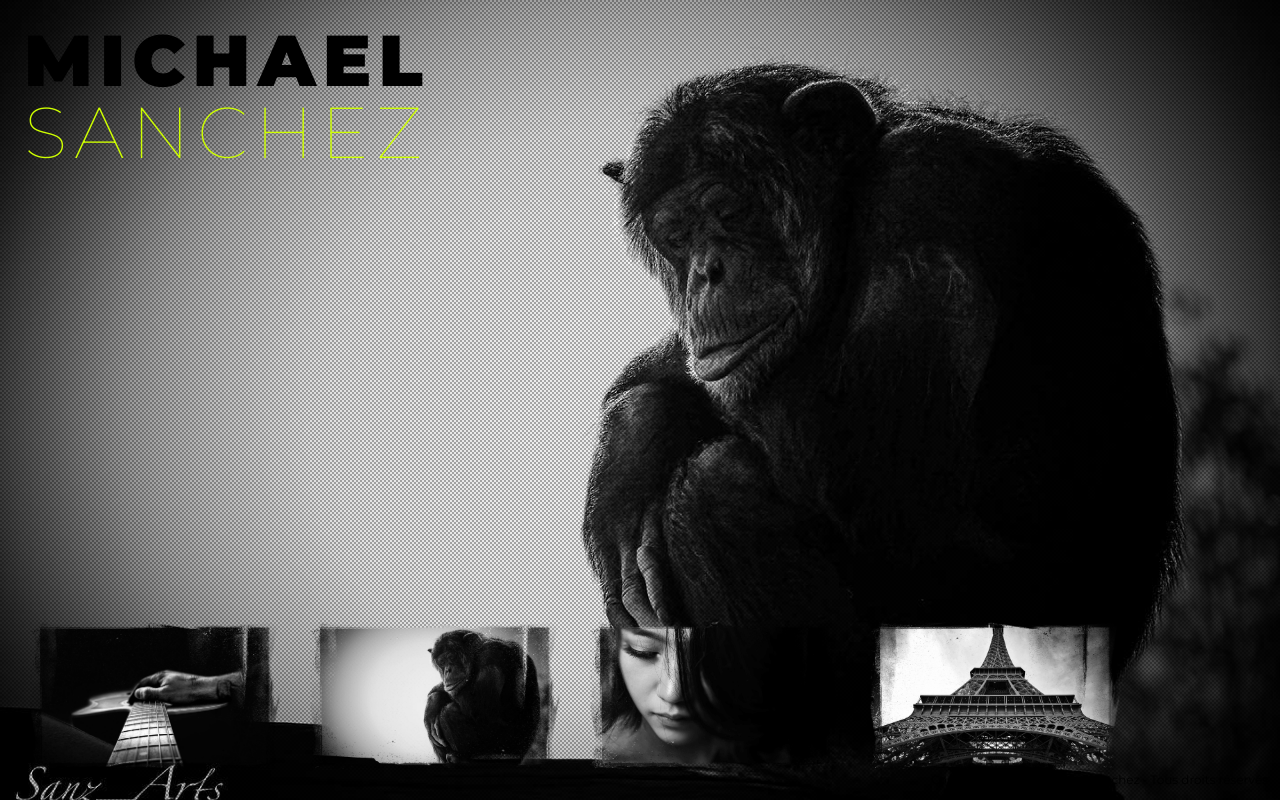
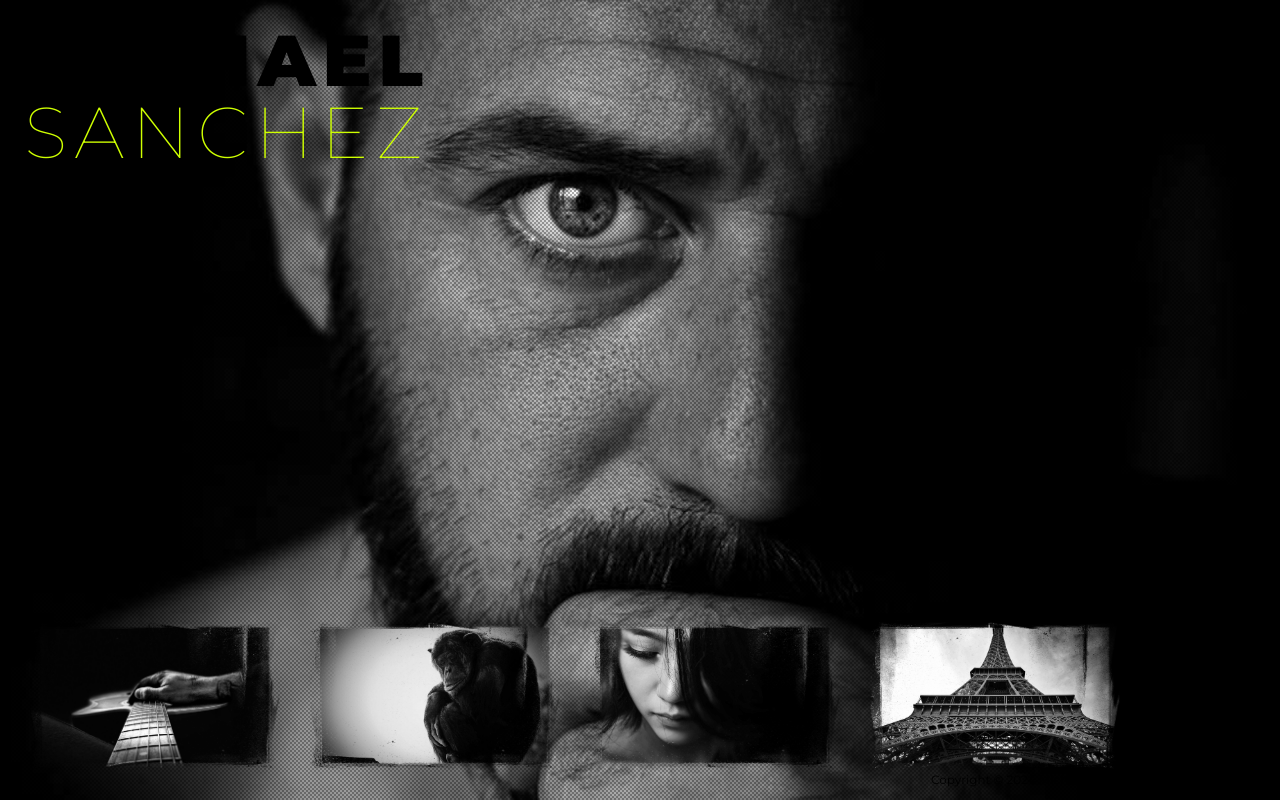
Before and after one commit to MickaelAustoni/ms-photographer, a Next.js app: page / in a window 1280 px wide. Built offline with nearby package versions, Linux system fonts and the light colour scheme.

Commit message:
feat: improvement

```diff
--- a/src/components/FullScreenGallery.tsx
+++ b/src/components/FullScreenGallery.tsx
@@ -49,10 +49,10 @@ export default function FullScreenGallery({ images }: FullScreenGalleryProps) {
     {/* Overlay */}
     <div className={"absolute pointer-events-none inset-0 z-30 bg-[url('/images/overlay.png')] bg-[length:4px_4px]"} />
 
-    {/* Previous image */}
+    {/* Selected image */}
     <div className={"absolute pointer-events-none inset-0 z-10"}>
       <Image
-        src={images[2]}
+        src={images[selectedImage]}
         alt="Photo"
         height={1920}
         width={1080}
@@ -60,20 +60,21 @@ export default function FullScreenGallery({ images }: FullScreenGalleryProps) {
       />
     </div>
 
-    {/* Selected image */}
-    <div
+    {/* Mask image */}
+    <motion.div
+      key={selectedImage}
       className={"absolute pointer-events-none inset-0 z-20"}
       style={MASK_ANIMATION}
     >
       <Image
-        src={images[selectedImage]}
+        src={images[lastSelectedImage]}
         alt="Photo"
         priority={true}
         height={1920}
         width={1080}
         className={"w-full h-full object-cover"}
       />
-    </div>
+    </motion.div>
 
     {/* Thumbnails */}
     {images.map((src, index) => {
```
